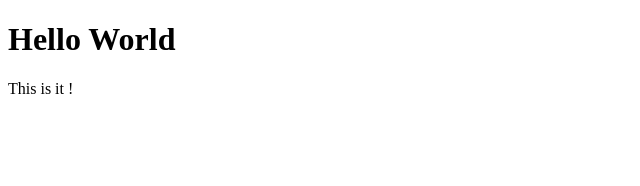
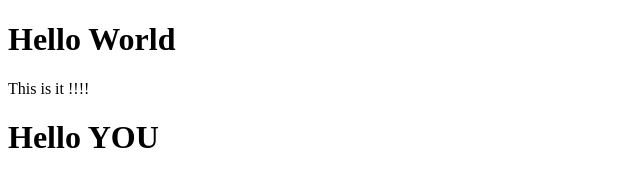
Before and after one commit to bngams/DEMOGIT_24_05, a plain HTML site: page index.html in a window 1280 px wide. Shown: the whole page, without its empty margins (0-640 px from the left). Drawn offline with Linux system fonts and the light colour scheme.

Commit message:
nouveau texte page accueil

```diff
--- a/index.html
+++ b/index.html
@@ -7,6 +7,7 @@
   </head>
   <body>
     <h1>Hello World</h1>
-    <p>This is it !</p>
+    <p>This is it !!!!</p>
+    <h1>Hello YOU</h1>
   </body>
 </html>
```
